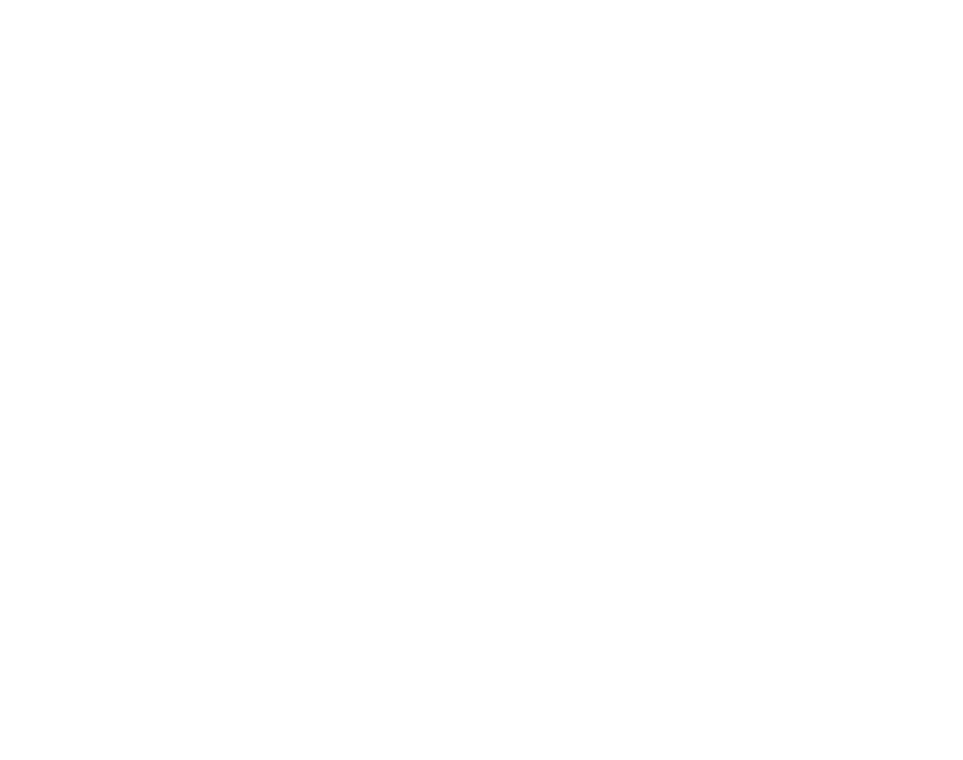
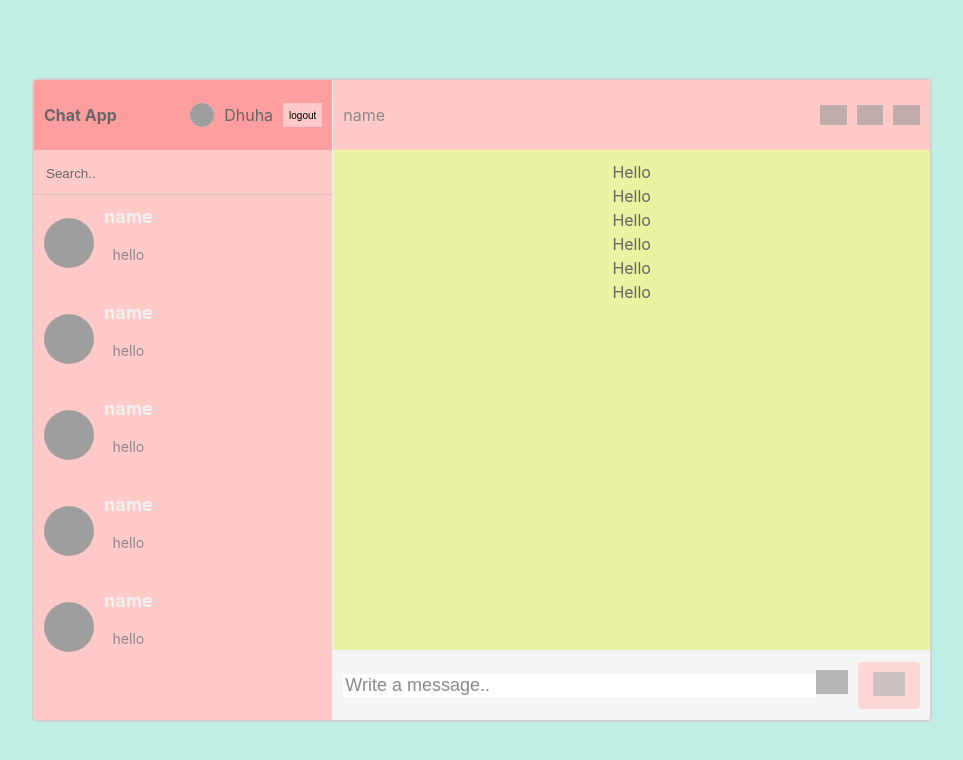
Before and after one commit to DhuhaAhmad/chat-app, a React (Vite) app: page / in a window 1280 px wide. Shown: the top 760 px of the page, without its empty margins (158-1121 px from the left). Built offline with nearby package versions, Linux system fonts and the light colour scheme; grey boxes are pictures that could not be loaded.

Commit message:
designed chatroom component

```diff
--- a/src/components/ChatRoom.jsx
+++ b/src/components/ChatRoom.jsx
@@ -0,0 +1,22 @@
+import Input from "./Input";
+import Messages from "./Messages";
+
+function ChatRoom() {
+    return ( <>
+    <div className="chatroom">
+        <div className="chatInfo">
+            <span>name</span>
+            <div className="chatIcons">
+            <img src="https://img.icons8.com/ios-filled/400/null/video-call.png"/>
+            <img src="https://img.icons8.com/tiny-glyph/400/null/add-user-male.png"/>
+            <img src="https://img.icons8.com/ios-filled/400/null/more.png"/>
+            </div>
+        </div>
+        <Messages/>
+       <Input/>
+    </div>
+
+    </> );
+}
+
+export default ChatRoom;
--- a/src/components/Home.jsx
+++ b/src/components/Home.jsx
@@ -1,8 +1,12 @@
+import ChatRoom from "./ChatRoom";
+import Sidebar from "./Sidebar";
+
 function Home() {
     return ( <>
     <div className="home">
         <div className="container">
-
+            <Sidebar/>
+            <ChatRoom/>
         </div>
     </div>
 
--- a/src/components/Input.jsx
+++ b/src/components/Input.jsx
@@ -0,0 +1,17 @@
+function Input() {
+    return (<>
+    <div className="inputMsg">
+        <input type="text" placeholder="Write a message.."/>
+        <div className="send">
+        {/* <img src="https://img.icons8.com/material-outlined/100/null/image.png"/> */}
+            <input type="file"  id="file" style={{display:"none"}}/>
+            <label htmlFor="file">
+            <img src="https://img.icons8.com/material-outlined/100/null/image.png"/>
+            </label>
+            <button><img src="https://img.icons8.com/ios-glyphs/100/null/filled-sent.png"/></button>
+        </div>
+    </div>
+    </> );
+}
+
+export default Input;
--- /dev/null
+++ b/src/components/Message.jsx
@@ -0,0 +1,9 @@
+function Message() {
+    return (<>
+    <div>
+        Hello
+    </div>
+    </>  );
+}
+
+export default Message;
--- /dev/null
+++ b/src/components/Messages.jsx
@@ -0,0 +1,16 @@
+import Message from "./Message";
+
+function Messages() {
+    return ( <>
+    <div className="messages">
+        <Message/>
+        <Message/>
+        <Message/>
+        <Message/>
+        <Message/>
+        <Message/>
+    </div>
+    </> );
+}
+
+export default Messages;
--- a/src/style.scss
+++ b/src/style.scss
@@ -1,5 +1,5 @@
 .formContainer{
-    background: #eaa3fa;
+    background: #C0EEE4;
     height: 100vh;
     width: 100vw;
     display: flex;
@@ -16,7 +16,7 @@
         gap: 10px;
 
         .logo{
-            color: #a840bf;
+            color: #FF9E9E;
             font-weight: 700;
             font-size: 24px;
         }
@@ -33,7 +33,7 @@
                 background:#f1f1f1;
                 padding: 10px;
                 border: none;
-                border-bottom: 2px solid #eaa3fa7e;
+                border-bottom: 2px solid #C0EEE4;
 
                 &::placeholder{
                     color: #676666;
@@ -46,7 +46,7 @@
             }
 
             button{
-                background: #d265ebca;
+                background: #FF9E9E;
                 color: #f1f1f1;
                 padding: 10px;
                 font-weight: 600;
@@ -72,3 +72,207 @@
 
     }
 }
+
+
+.home{
+    background: #C0EEE4;
+    height: 100vh;
+    width: 100vw;
+    display: flex;
+    align-items: center;
+    justify-content: center ;
+    color: #676666;
+
+    .container{
+        border: 2px solid #d2d2d2;
+        border-radius:5px;
+        width: 70%;
+        height: 80%;
+        display: flex;
+        overflow: hidden;
+
+
+        .sidebar{
+            flex: 1;
+            border-right: 1px solid #f1f1f1;
+            background: #FFCAC8;
+            overflow-y: auto;
+
+
+            .navbar{
+                display: flex;
+                align-items: center;
+                justify-content: space-between;
+                background-color: #FF9E9E;
+                height: 50px;
+                padding: 10px;
+
+                .logo{
+                    font-weight: 700;
+                }
+                .user{
+                    display: flex;
+                    gap: 10px;
+
+                    img{
+                        background-color: #f5f5f5;
+                        width: 24px;
+                        height: 24px;
+                        border-radius: 50%;
+                    }
+
+                    button{
+                        background-color: #FFCAC8;
+                        font-size: 10px;
+                        border: none;
+                        cursor: pointer;
+
+                        &:hover{
+                            color:#676666;
+                        }
+                    }
+                }
+
+
+            }
+
+            .search{
+                border-bottom: 1px solid #bdbdbda2;
+                .searchForm{
+                    padding: 10px;
+
+                    input{
+                        width: 100%;
+                        background-color: transparent;
+                        border: none;
+                        color: #f1f1f1;
+                        outline: none;
+
+                        &::placeholder{
+                            color: #676666;
+                        }
+                    }
+                }
+
+
+            }
+            .chats{
+                 .userChat{
+                padding: 10px;
+                display: flex;
+                align-items: center;
+                gap: 10px;
+                color: #f1f1f1;
+                cursor: pointer;
+
+                &:hover{
+                    background-color: #FF9E9E;
+                }
+                    img{
+                        width: 50px;
+                        height: 50px;
+                       border-radius: 50%;
+                       object-fit: cover;
+                    }
+
+                    .userChatInfo{
+                        span{
+                            font-size: 18px;
+                            font-weight: 700;
+                        }
+                        p{
+                            font-size: 14px;
+                            color: #8a8a8a;
+
+                        }
+                    }
+            }
+            }
+
+        }
+        .chatroom{
+            flex: 2;
+            // border: 1px solid #f1f1f1;
+            .chatInfo{
+                height: 50px;
+                background-color: #FFCAC8;
+                display: flex;
+                align-items: center;
+                justify-content: space-between;
+                padding: 10px;
+                color: #8a8a8a;
+                // gap: 20px;
+                .chatIcons{
+                    display: flex;
+                    gap: 10px;
+
+                    img{
+                    height: 20px;
+                    filter:opacity(0.66);
+                    cursor: pointer;
+                    &:hover{
+                        filter: opacity(0.5);
+                    }
+                    // border: #5b5b5bc8 solid 2px;
+                }
+                }
+
+            }
+
+            .messages{
+                background-color: #f2f495d3;
+                padding: 10px;
+                height: calc(100% - 160px);
+            }
+            .inputMsg{
+                height: 50px;
+                background-color: #f5f5f5;
+                padding: 10px;
+                display: flex;
+                justify-content: space-between;
+                align-items: center ;
+
+                input{
+                    width: 100%;
+                    border: none;
+                    outline: none;
+                    color: #012149;
+                    font-size: 18px;
+
+                    &::placeholder{
+                        color: #8a8a8a;
+                    }
+                }
+                .send{
+                    display: flex;
+                    align-items: center;
+                    gap: 10px;
+
+                    img{
+                        height: 24px;
+                        filter: opacity(0.7);
+                        cursor: pointer;
+                        &:hover{
+                            filter: opacity(0.8);
+                        }
+
+                    }
+                    button{
+                        border: none;
+                        padding: 10px 15px;
+                        color: #d2d2d2;
+                        background-color: #FFCAC8;
+                        border-radius: 4px;
+                         filter: opacity(0.7);
+                        cursor: pointer;
+                        img{ height: 24px;}
+                         &:hover{  filter: opacity(0.8); }
+
+
+                    }
+                }
+            }
+        }
+
+    }
+}
```
